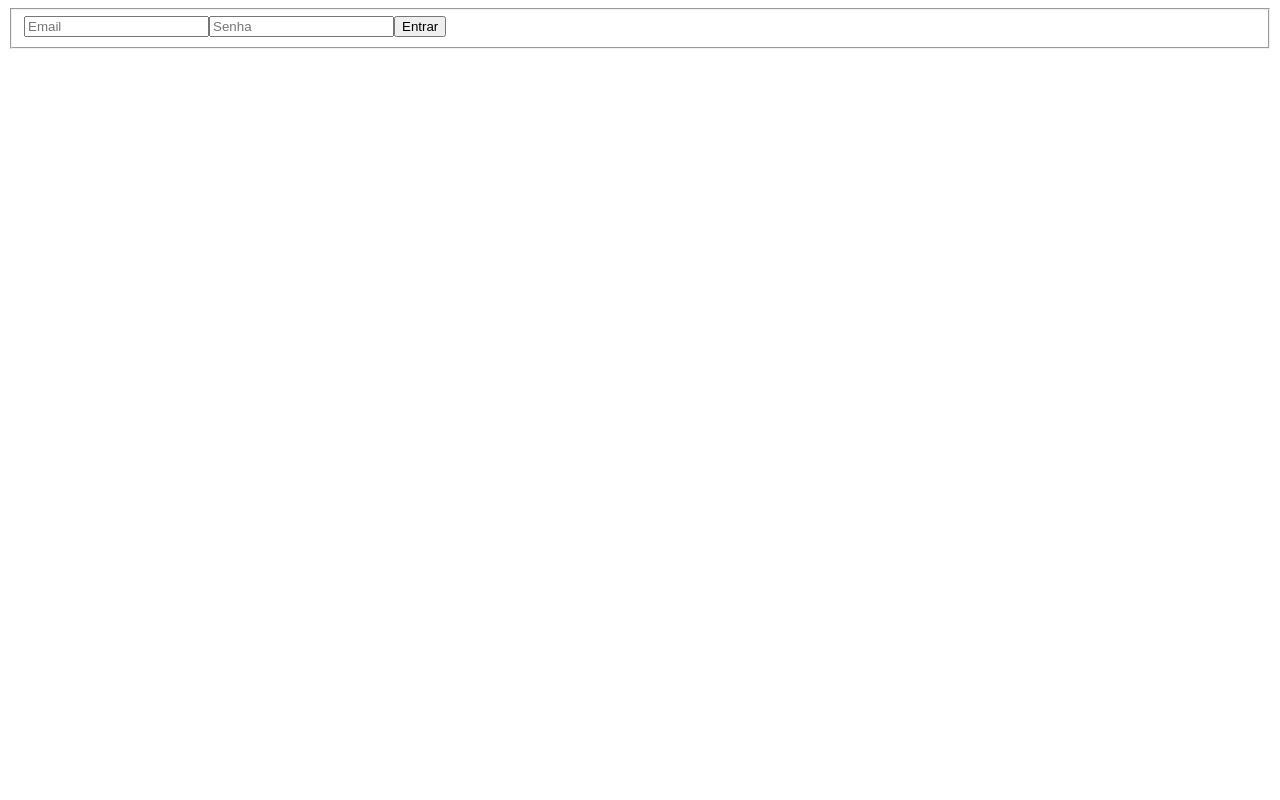
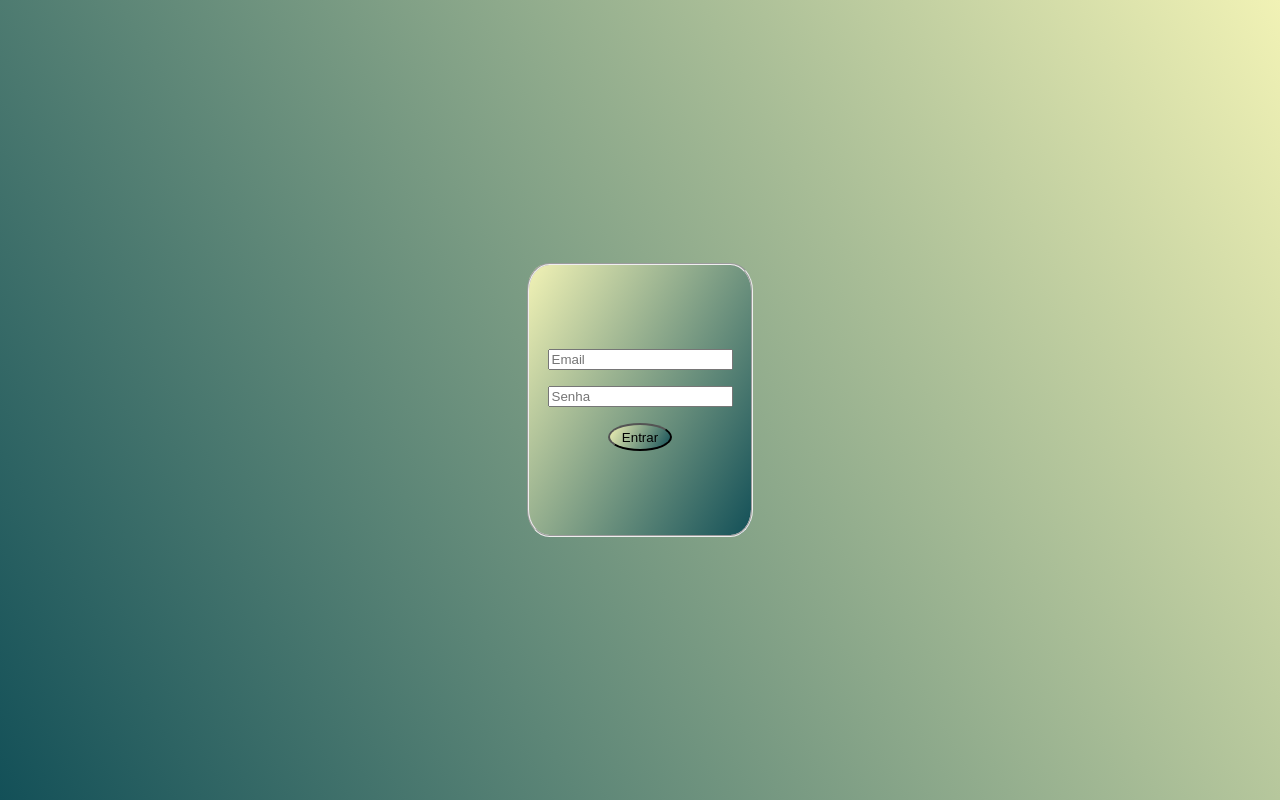
Before and after one commit to jmlinger/to-do-list-challenge-app-frontend, a React (Create React App) app: page / in a window 1280 px wide. Built offline with nearby package versions, Linux system fonts and the light colour scheme.

Commit message:
feat: implemeta um css basico para a pagina de login.

```diff
--- /dev/null
+++ b/src/pages/Login.css
@@ -0,0 +1,40 @@
+body {
+  margin: 0;
+  padding: 0;
+}
+
+#login-body {
+  align-items: center;
+  background: linear-gradient(-120deg, #f1f2b5, #135058);
+  display: flex;
+  height: 100vh;
+  justify-content: center;
+  width: 100vw;
+}
+
+#login-fieldset {
+  align-items: center;
+  background: linear-gradient(120deg, #f1f2b5, #135058);
+  border-radius: 10%;
+  display: flex;
+  flex-direction: column;
+  height: 30vh;
+  justify-content: center;
+  padding: 15px;
+  width: 15vw;
+}
+
+#login-form {
+  align-items: center;
+  display: flex;
+  flex-direction: column;
+  gap: 16px;
+  justify-content: center;
+}
+
+#login-button {
+  background: linear-gradient(120deg, #f1f2b5, #135058);
+  border-radius: 100%;
+  height: 3.5vh;
+  width: 5vw;
+}
--- a/src/pages/Login.jsx
+++ b/src/pages/Login.jsx
@@ -1,5 +1,5 @@
 import React from 'react';
-// import './Login.css';
+import './Login.css';
 import { Link } from 'react-router-dom';
 
 function Login() {
```
